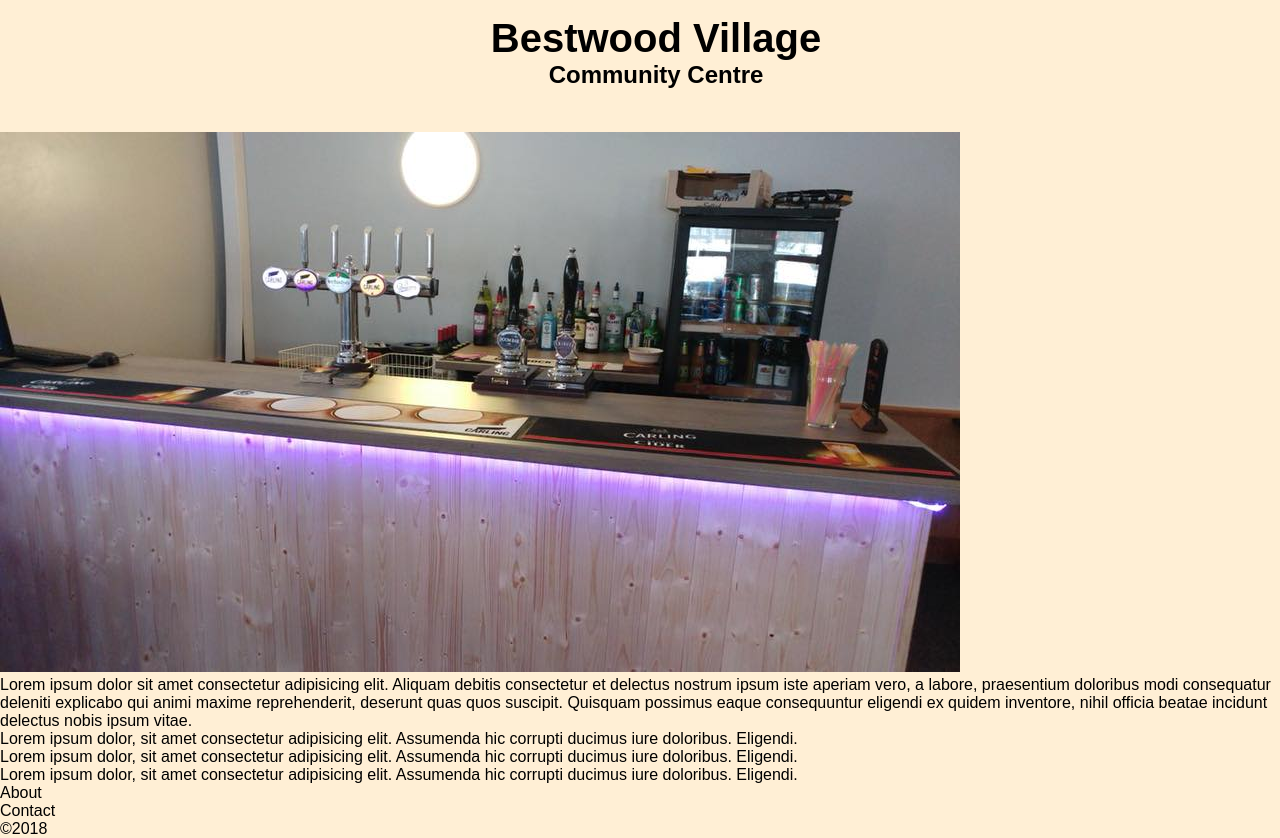
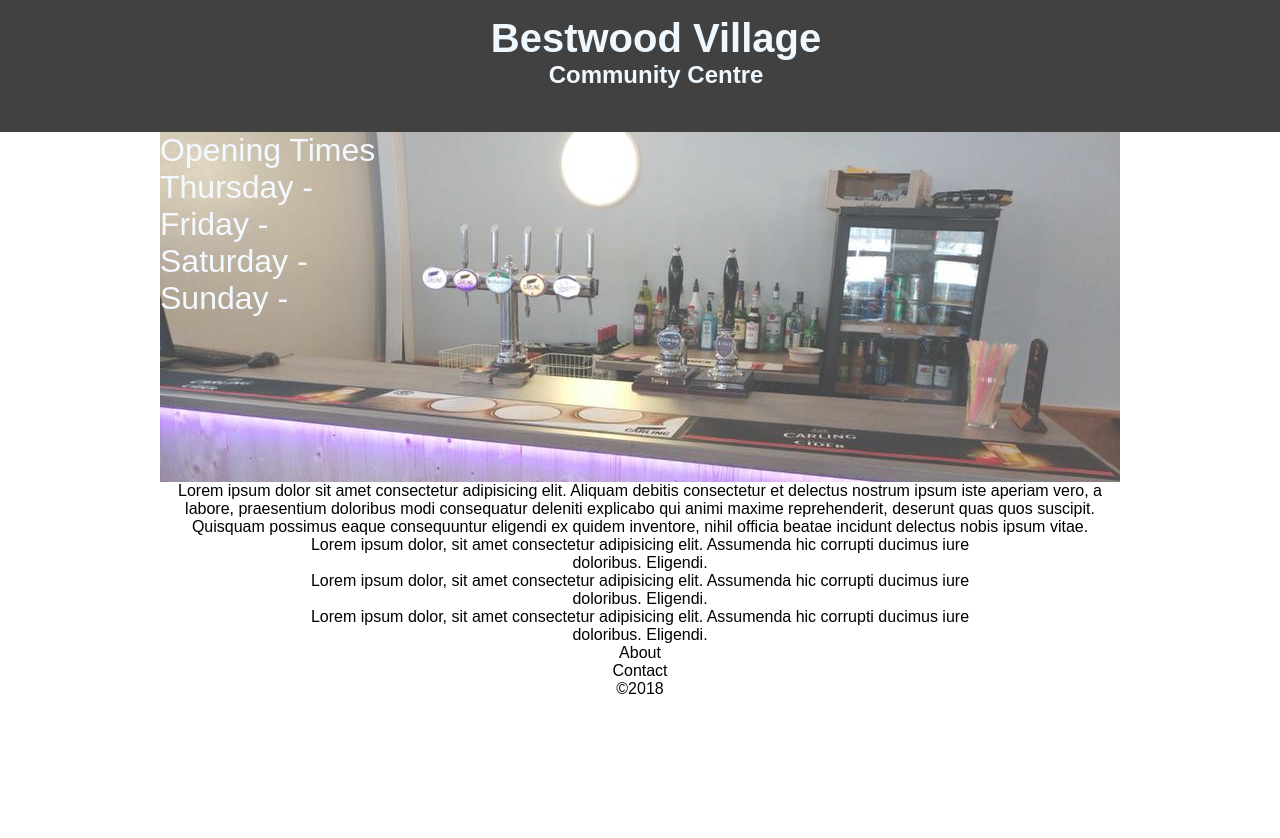
Before and after one commit to KWolf484/bestwoodVillage, a plain HTML site: page _root/index.html in a window 1280 px wide. Shown: the top 838 px of the page. After the commit the page ends 800 px from the top, so only its background shows below. Drawn offline with Linux system fonts and the light colour scheme.

Commit message:
banner overlay

```diff
--- a/_root/CSS/main.css
+++ b/_root/CSS/main.css
@@ -6,19 +6,43 @@
 body, html{
   width: 100%;
   height: 100%;
-  background-color: papayawhip;
+  text-align: center;
 }
-
+.box{
+  width: 75%;
+  margin: auto;
+}
 header{
   width: 100%;
   height: 100px;
   padding: 1em;
+  background-color: rgb(65, 65, 65);
+  color: aliceblue;
 }
 #mainText{
   font-size: 2.5em;
-  text-align: center;
 }
 #subText{
   font-size: 1.5em;
   text-align: center;
 }
+#banner{
+  min-height: 350px;
+  text-align: left;
+  color: aliceblue;
+  font-size: 2em;
+
+}
+#banner .bg-image{
+  position: absolute;
+  background: #656565 url("../img/bar.jpg");
+  background-position: cover right ;
+  background-repeat: no-repeat;
+  background-size: ;
+  min-height: 350px;
+  z-index: -1;
+  opacity: 0.75;
+}
+#banner p{
+
+}
--- a/_root/index.html
+++ b/_root/index.html
@@ -8,8 +8,19 @@
   <title>Bestwood Village Community Centre</title>
 </head>
 <body>
-  <header><h1 id="mainText">Bestwood Village</h1><h2 id=subText>Community Centre</h2></header>
-  <div class="box" id="banner"><img src="./img/bar.jpg" alt="bar"> </div>
+  <header><h1 id="mainText" class="box">Bestwood Village</h1><h2 id=subText>Community Centre</h2></header>
+  <div id="banner" class="box">
+    <div class="bg-image box">
+      <P>
+        Opening Times <br>
+        Thursday - <br>
+        Friday - <br>
+        Saturday - <br>
+        Sunday - <br>
+      </P>
+    </div>
+  </div>
+
   <div class="box" id="topBox">Lorem ipsum dolor sit amet consectetur adipisicing elit. Aliquam debitis consectetur et delectus nostrum ipsum iste aperiam vero, a labore, praesentium doloribus modi consequatur deleniti explicabo qui animi maxime reprehenderit, deserunt quas quos suscipit. Quisquam possimus eaque consequuntur eligendi ex quidem inventore, nihil officia beatae incidunt delectus nobis ipsum vitae.</div>
   <div class="box" id="cards">
     <div>
```
